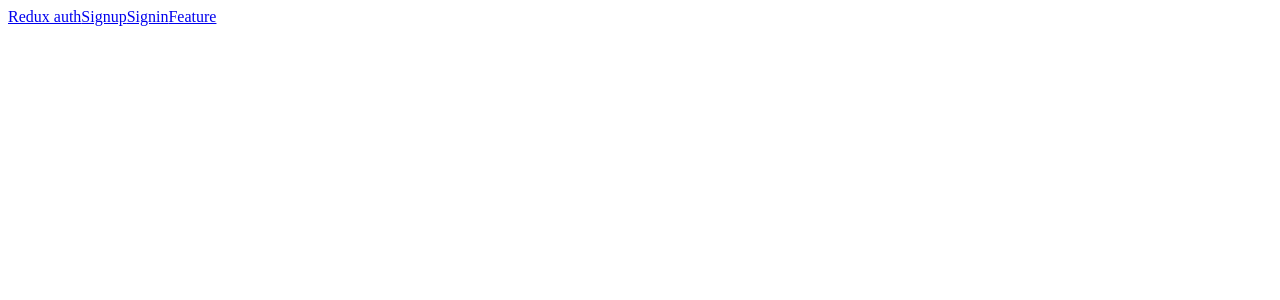
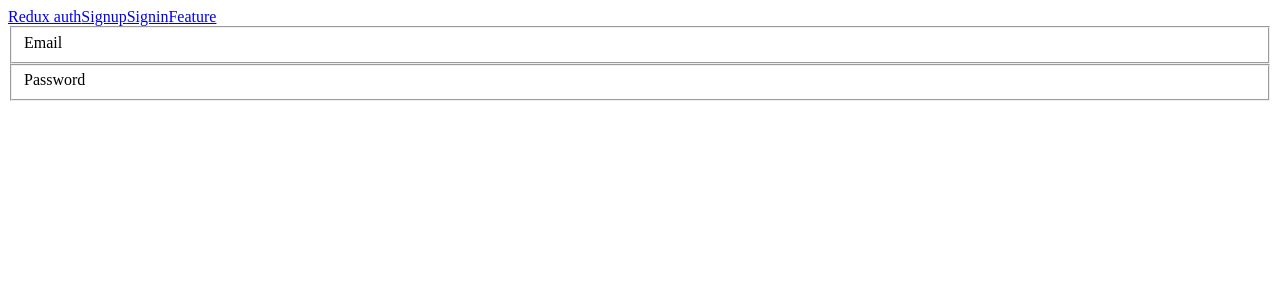
Before and after one commit to william251082/nodereactfullstack, a React (Create React App) app in the folder auth/client/: page /signup in a window 1280 px wide. Shown: the top 300 px of the page. Built offline with nearby package versions, Linux system fonts and the light colour scheme.

Commit message:
scaffolding the signup form

```diff
--- /dev/null
+++ b/auth/client/src/components/auth/Signup.js
@@ -0,0 +1,18 @@
+import React, {Component} from 'react';
+
+class Signup extends Component {
+    render() {
+        return (
+            <form action="">
+                <fieldset>
+                    <label>Email</label>
+                </fieldset>
+                <fieldset>
+                    <label>Password</label>
+                </fieldset>
+            </form>
+        )
+    }
+}
+
+export default Signup;
--- a/auth/client/src/index.js
+++ b/auth/client/src/index.js
@@ -3,11 +3,13 @@ import ReactDOM from 'react-dom'
 import App from "./components/App";
 import {BrowserRouter, Route} from "react-router-dom";
 import Welcome from "./components/Welcome";
+import Signup from "./components/auth/Signup";
 
 ReactDOM.render(
     <BrowserRouter>
         <App>
             <Route path="/" exact component={Welcome}/>
+            <Route path="/signup" component={Signup}/>
         </App>
     </BrowserRouter>,
     document.querySelector('#root')
```
